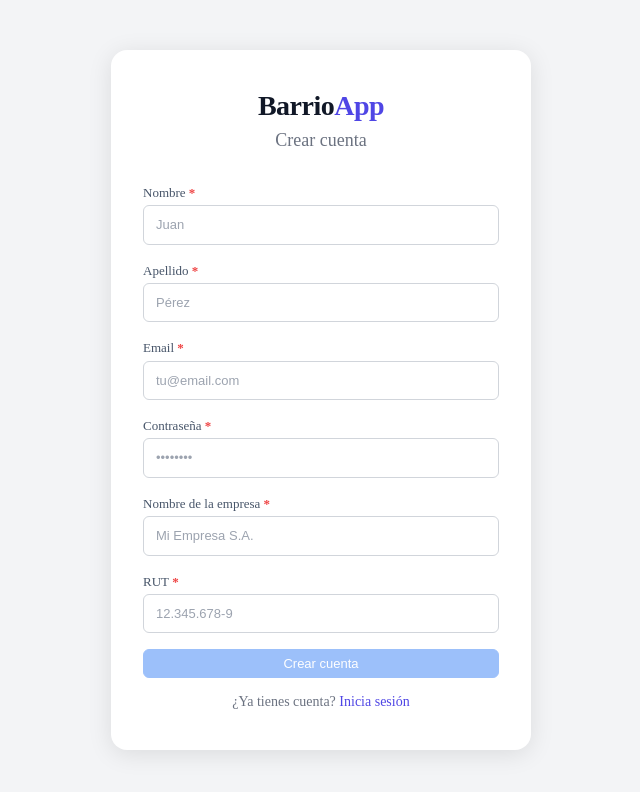
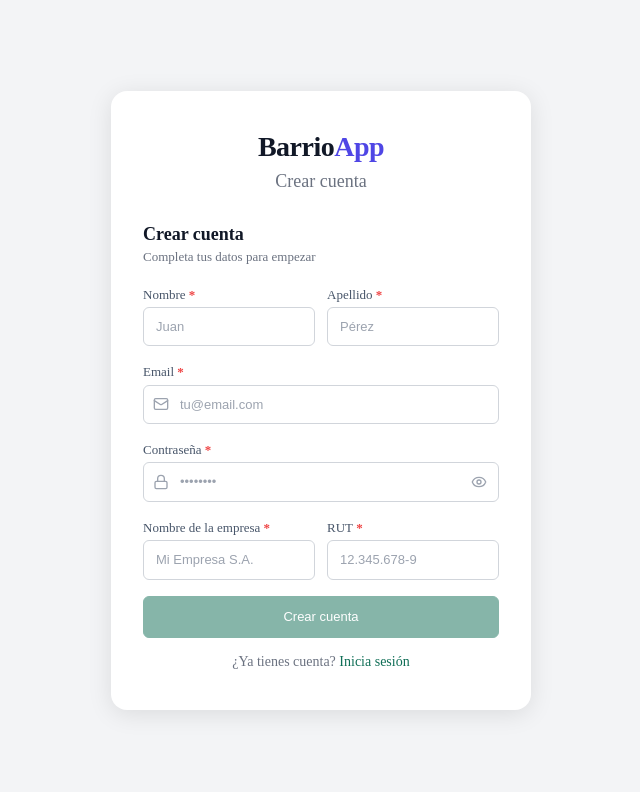
Before and after one commit to b3lmar0809/front-barrio, a React (Vite) app: page /registro in a window 1280 px wide. Shown: the top 792 px of the page, without its empty margins (319-959 px from the left). Built offline with nearby package versions, Linux system fonts and the light colour scheme; no server answers.

Commit message:
feat: cambiando diseño de mis organisms

```diff
--- a/src/components/molecules/FormField/FormField.tsx
+++ b/src/components/molecules/FormField/FormField.tsx
@@ -17,6 +17,10 @@ interface FormFieldProps {
     onChange: (e: React.ChangeEvent<HTMLInputElement>) => void
     error?: string
     required?: boolean
+    icon?: React.ReactNode
+    onTogglePassword?: () => void
+    showPassword?: boolean
+    maxLength?: number
 }
 
 const FormField: React.FC<FormFieldProps> = ({
@@ -28,6 +32,10 @@ const FormField: React.FC<FormFieldProps> = ({
     onChange,
     error,
     required = false,
+    icon,
+    onTogglePassword,
+    showPassword,
+    maxLength,
 }) => {
     return (
         <div>
@@ -40,6 +48,10 @@ const FormField: React.FC<FormFieldProps> = ({
                 value={value}
                 onChange={onChange}
                 error={error}
+                icon={icon}
+                onTogglePassword={onTogglePassword}
+                showPassword={showPassword}
+                maxLength={maxLength}
             />
         </div>
     )
--- a/src/components/organisms/LoginForm/LoginForm.module.css
+++ b/src/components/organisms/LoginForm/LoginForm.module.css
@@ -8,12 +8,36 @@
     display: flex;
     flex-direction: column;
     gap: 1rem;
+    width: 100%;
+    max-width: 360px;
+}
+
+.formHeader {
+    margin-bottom: 0.25rem;
+}
+
+.formTitle {
+    font-size: 1.125rem;
+    font-weight: 600;
+    color: #111827;
+    margin: 0 0 0.25rem;
+}
+
+.formSubtitle {
+    font-size: 0.8125rem;
+    color: #6b7280;
+    margin: 0;
 }
 
 .error {
     font-size: 0.875rem;
     color: #ef4444;
     margin: 0;
+}
+
+.submitBtn {
+    width: 100%;
+    height: 2.625rem;
 }
 
 .registerText {
@@ -24,7 +48,7 @@
 }
 
 .registerLink {
-    color: #4f46e5;
+    color: #0F6E56;
     font-weight: 500;
     text-decoration: none;
 }
--- a/src/components/organisms/LoginForm/LoginForm.tsx
+++ b/src/components/organisms/LoginForm/LoginForm.tsx
@@ -8,6 +8,7 @@ import React, { useState } from 'react'
 import { Link } from 'react-router-dom'
 import FormField from '../../molecules/FormField/FormField'
 import Button from '../../atoms/Button/Button'
+import { Mail, Lock } from 'lucide-react'
 import type { LoginRequest } from '../../../api/AuthApi'
 import styles from './LoginForm.module.css'
 
@@ -22,9 +23,10 @@ const LoginForm: React.FC<LoginFormProps> = ({
     isLoading = false,
     error,
 }) => {
-    const [email,    setEmail]    = useState('')
+    const [email, setEmail] = useState('')
     const [password, setPassword] = useState('')
-    const [errors,   setErrors]   = useState<{ email?: string; password?: string }>({})
+    const [showPassword, setShowPassword] = useState(false)
+    const [errors, setErrors] = useState<{ email?: string; password?: string }>({})
 
     const handleSubmit = (e: React.FormEvent) => {
         e.preventDefault()
@@ -53,6 +55,10 @@ const LoginForm: React.FC<LoginFormProps> = ({
 
     return (
         <form className={styles.form} onSubmit={handleSubmit}>
+            <div className={styles.formHeader}>
+                <h1 className={styles.formTitle}>Iniciar sesión</h1>
+                <p className={styles.formSubtitle}>Bienvenido de vuelta</p>
+            </div>
             <FormField
                 label="Email"
                 name="email"
@@ -62,6 +68,7 @@ const LoginForm: React.FC<LoginFormProps> = ({
                 onChange={(e) => setEmail(e.target.value)}
                 required
                 error={errors.email}
+                icon={<Mail size={16} color="#9ca3af" />}
             />
             <FormField
                 label="Contraseña"
@@ -72,13 +79,18 @@ const LoginForm: React.FC<LoginFormProps> = ({
                 onChange={(e) => setPassword(e.target.value)}
                 required
                 error={errors.password}
+                icon={<Lock size={16} color="#9ca3af" />}
+                onTogglePassword={() => setShowPassword((p) => !p)}
+                showPassword={showPassword}
             />
             {error && <p className={styles.error}>{error}</p>}
             <Button
                 label="Iniciar sesión"
                 type="submit"
+                variant="green"
                 isLoading={isLoading}
                 disabled={!email || !password}
+                className={styles.submitBtn}
             />
             <p className={styles.registerText}>
                 ¿No tienes cuenta?{' '}
--- a/src/components/organisms/RegisterForm/RegisterForm.module.css
+++ b/src/components/organisms/RegisterForm/RegisterForm.module.css
@@ -8,12 +8,42 @@
     display: flex;
     flex-direction: column;
     gap: 1rem;
+    width: 100%;
+    max-width: 360px;
+}
+
+.formHeader {
+    margin-bottom: 0.25rem;
+}
+
+.formTitle {
+    font-size: 1.125rem;
+    font-weight: 600;
+    color: #111827;
+    margin: 0 0 0.25rem;
+}
+
+.formSubtitle {
+    font-size: 0.8125rem;
+    color: #6b7280;
+    margin: 0;
+}
+
+.row {
+    display: grid;
+    grid-template-columns: 1fr 1fr;
+    gap: 0.75rem;
 }
 
 .error {
     font-size: 0.875rem;
     color: #ef4444;
     margin: 0;
+}
+
+.submitBtn {
+    width: 100%;
+    height: 2.625rem;
 }
 
 .loginText {
@@ -24,7 +54,7 @@
 }
 
 .loginLink {
-    color: #4f46e5;
+    color: #0F6E56;
     font-weight: 500;
     text-decoration: none;
 }
@@ -32,3 +62,9 @@
 .loginLink:hover {
     text-decoration: underline;
 }
+
+@media (max-width: 768px) {
+    .row {
+        grid-template-columns: 1fr;
+    }
+}
--- a/src/components/organisms/RegisterForm/RegisterForm.tsx
+++ b/src/components/organisms/RegisterForm/RegisterForm.tsx
@@ -8,6 +8,7 @@ import React, { useState } from 'react'
 import { Link } from 'react-router-dom'
 import FormField from '../../molecules/FormField/FormField'
 import Button from '../../atoms/Button/Button'
+import { Mail, Lock } from 'lucide-react'
 import type { RegisterRequest } from '../../../api/AuthApi'
 import styles from './RegisterForm.module.css'
 
@@ -31,13 +32,14 @@ const RegisterForm: React.FC<RegisterFormProps> = ({
     isLoading = false,
     error,
 }) => {
-    const [name,        setName]        = useState('')
-    const [lastName,    setLastName]    = useState('')
-    const [email,       setEmail]       = useState('')
-    const [password,    setPassword]    = useState('')
-    const [companyName, setCompanyName] = useState('')
-    const [rut,         setRut]         = useState('')
-    const [errors,      setErrors]      = useState<{
+    const [name,         setName]         = useState('')
+    const [lastName,     setLastName]     = useState('')
+    const [email,        setEmail]        = useState('')
+    const [password,     setPassword]     = useState('')
+    const [showPassword, setShowPassword] = useState(false)
+    const [companyName,  setCompanyName]  = useState('')
+    const [rut,          setRut]          = useState('')
+    const [errors,       setErrors]       = useState<{
         name?: string
         email?: string
         password?: string
@@ -89,6 +91,12 @@ const RegisterForm: React.FC<RegisterFormProps> = ({
 
     return (
         <form className={styles.form} onSubmit={handleSubmit}>
+            <div className={styles.formHeader}>
+                <h1 className={styles.formTitle}>Crear cuenta</h1>
+                <p className={styles.formSubtitle}>Completa tus datos para empezar</p>
+            </div>
+
+            <div className={styles.row}>
                 <FormField
                     label="Nombre"
                     name="name"
@@ -106,6 +114,8 @@ const RegisterForm: React.FC<RegisterFormProps> = ({
                     onChange={(e) => setLastName(e.target.value)}
                     required
                 />
+            </div>
+
             <FormField
                 label="Email"
                 name="email"
@@ -115,7 +125,9 @@ const RegisterForm: React.FC<RegisterFormProps> = ({
                 onChange={(e) => setEmail(e.target.value)}
                 required
                 error={errors.email}
+                icon={<Mail size={16} color="#9ca3af" />}
             />
+
             <FormField
                 label="Contraseña"
                 name="password"
@@ -125,7 +137,12 @@ const RegisterForm: React.FC<RegisterFormProps> = ({
                 onChange={(e) => setPassword(e.target.value)}
                 required
                 error={errors.password}
+                icon={<Lock size={16} color="#9ca3af" />}
+                onTogglePassword={() => setShowPassword((p) => !p)}
+                showPassword={showPassword}
             />
+
+            <div className={styles.row}>
                 <FormField
                     label="Nombre de la empresa"
                     name="companyName"
@@ -142,13 +159,19 @@ const RegisterForm: React.FC<RegisterFormProps> = ({
                     value={rut}
                     onChange={(e) => setRut(formatRut(e.target.value))}
                     required
+                    maxLength={12}
                 />
+            </div>
+
             {error && <p className={styles.error}>{error}</p>}
+
             <Button
                 label="Crear cuenta"
                 type="submit"
+                variant="green"
                 isLoading={isLoading}
                 disabled={isDisabled}
+                className={styles.submitBtn}
             />
             <p className={styles.loginText}>
                 ¿Ya tienes cuenta?{' '}
```
Lines whose indentation alone changed are shown as unchanged.
